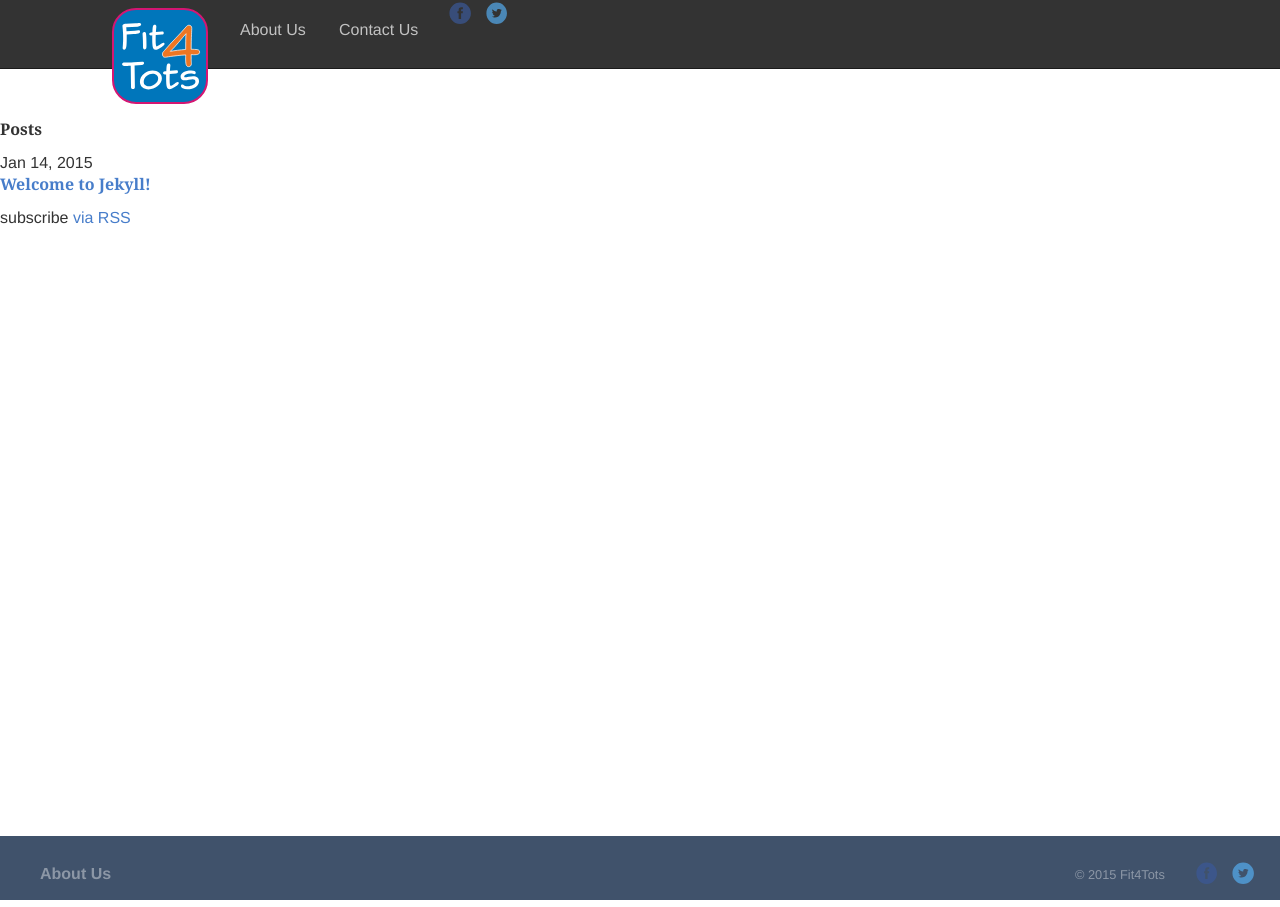
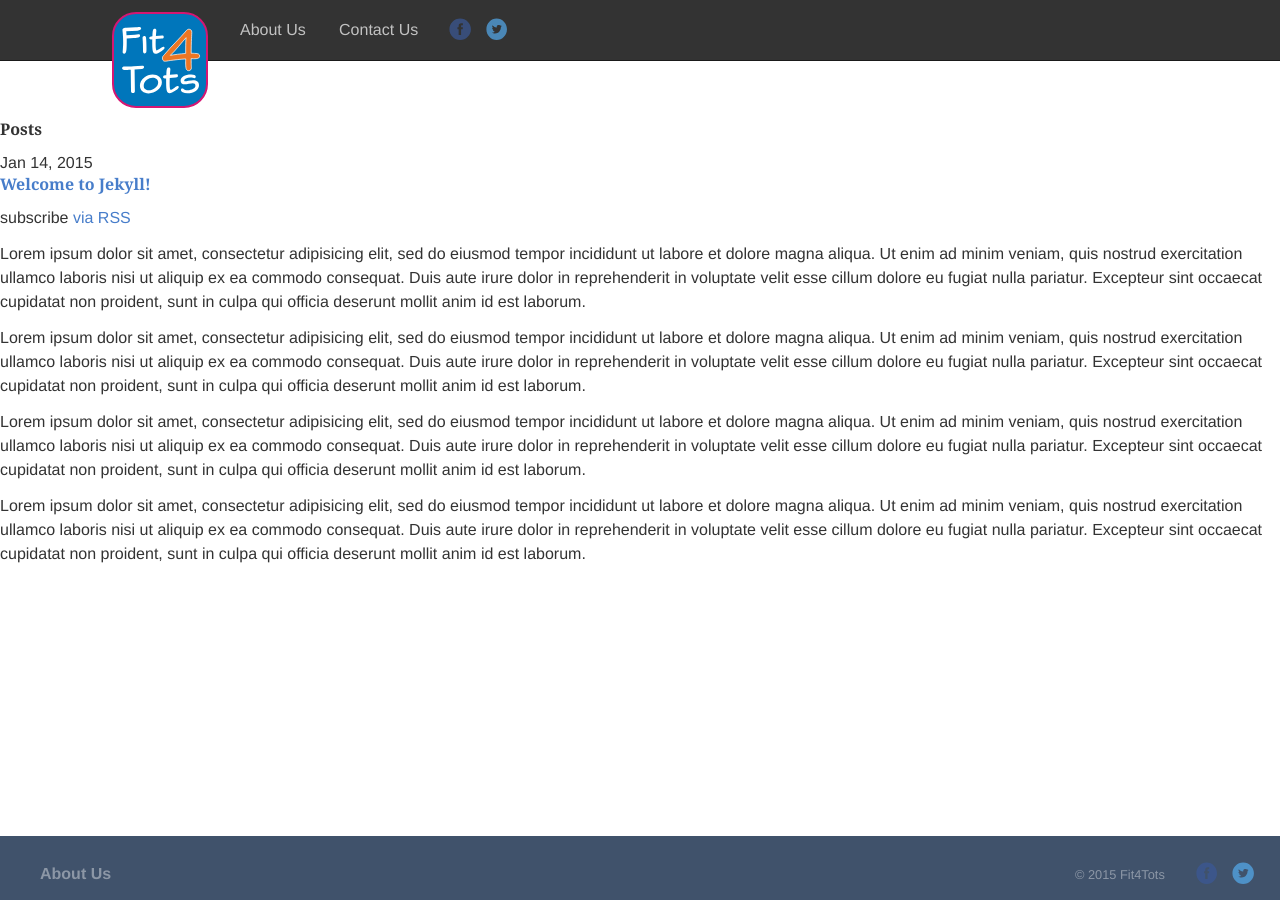
Before and after one commit to fit4tots/fit4tots.github.io, a Jekyll site: the page built from index.html, in a window 1280 px wide. Built offline with Jekyll 4.4.1, drawn with Linux system fonts in a browser that asks for light colours.

Commit message:
updating header/footer links,4

```diff
--- a/_sass/app/layout.scss
+++ b/_sass/app/layout.scss
@@ -1,15 +1,18 @@
-header a.logo {
-  $logo_size: rem(96);
+$logo_width: rem(96);
+
+header {
+  a.logo {
+    position: fixed;
     line-height: 0;
     display: block;
-  margin-top: rem(8);
+    margin-top: rem(12);
     z-index: 1;
 
     object, img {
       box-sizing: border-box;
       display: block;
-    width: $logo_size;
-    height: $logo_size;
+      width: $logo_width;
+      height: $logo_width;
       background: $f4t_blue;
       border: rem(2) solid $f4t_pink;
       border-radius: rem(24);
@@ -21,3 +24,8 @@
       display: block;
     }
   }
+
+  > div > nav {
+    margin-left: $logo_width + rem(48);
+  }
+}
--- a/_sass/refills/navigation.scss
+++ b/_sass/refills/navigation.scss
@@ -360,7 +360,7 @@
   ul.header-social {
     @include media($large-screen) {
       float: right;
-      margin-top: 0;
+      margin-top: 1em;
     }
 
     li {
--- a/index.html
+++ b/index.html
@@ -18,4 +18,31 @@
 
   <p>subscribe <a href="{{ "/feed.xml" | prepend: site.baseurl }}">via RSS</a></p>
 
+  <p>Lorem ipsum dolor sit amet, consectetur adipisicing elit, sed do eiusmod
+  tempor incididunt ut labore et dolore magna aliqua. Ut enim ad minim veniam,
+  quis nostrud exercitation ullamco laboris nisi ut aliquip ex ea commodo
+  consequat. Duis aute irure dolor in reprehenderit in voluptate velit esse
+  cillum dolore eu fugiat nulla pariatur. Excepteur sint occaecat cupidatat non
+  proident, sunt in culpa qui officia deserunt mollit anim id est laborum.</p>
+
+  <p>Lorem ipsum dolor sit amet, consectetur adipisicing elit, sed do eiusmod
+  tempor incididunt ut labore et dolore magna aliqua. Ut enim ad minim veniam,
+  quis nostrud exercitation ullamco laboris nisi ut aliquip ex ea commodo
+  consequat. Duis aute irure dolor in reprehenderit in voluptate velit esse
+  cillum dolore eu fugiat nulla pariatur. Excepteur sint occaecat cupidatat non
+  proident, sunt in culpa qui officia deserunt mollit anim id est laborum.</p>
+
+  <p>Lorem ipsum dolor sit amet, consectetur adipisicing elit, sed do eiusmod
+  tempor incididunt ut labore et dolore magna aliqua. Ut enim ad minim veniam,
+  quis nostrud exercitation ullamco laboris nisi ut aliquip ex ea commodo
+  consequat. Duis aute irure dolor in reprehenderit in voluptate velit esse
+  cillum dolore eu fugiat nulla pariatur. Excepteur sint occaecat cupidatat non
+  proident, sunt in culpa qui officia deserunt mollit anim id est laborum.</p>
+
+  <p>Lorem ipsum dolor sit amet, consectetur adipisicing elit, sed do eiusmod
+  tempor incididunt ut labore et dolore magna aliqua. Ut enim ad minim veniam,
+  quis nostrud exercitation ullamco laboris nisi ut aliquip ex ea commodo
+  consequat. Duis aute irure dolor in reprehenderit in voluptate velit esse
+  cillum dolore eu fugiat nulla pariatur. Excepteur sint occaecat cupidatat non
+  proident, sunt in culpa qui officia deserunt mollit anim id est laborum.</p>
 </div>
```
Lines whose indentation alone changed are shown as unchanged.
